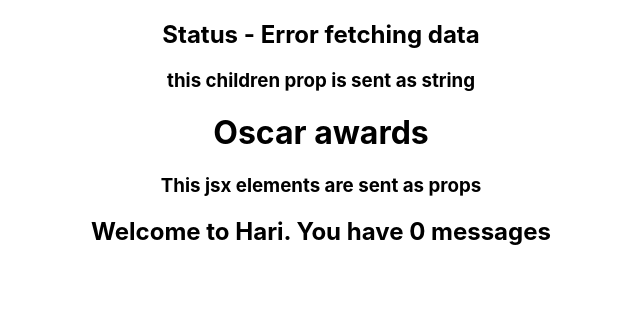
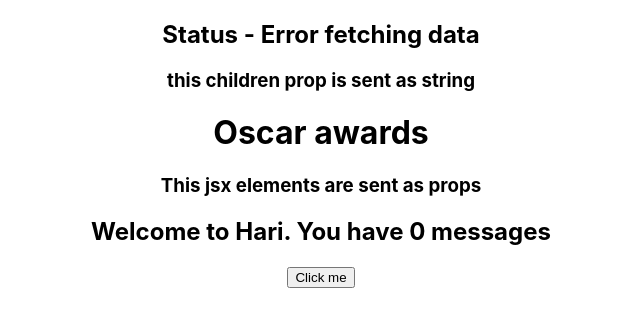
Before and after one commit to saishivah/react-typescript, a React (Create React App) app: page / in a window 1280 px wide. Shown: the top 326 px of the page, without its empty margins (319-959 px from the left). Built offline with nearby package versions, Linux system fonts and the light colour scheme.

Commit message:
added move event to typescript props of button

```diff
--- a/src/App.tsx
+++ b/src/App.tsx
@@ -6,26 +6,8 @@
 import { Status } from "./Status";
 import { Header } from "./Header";
 import { Oscar } from "./Oscar";
+import { Button } from "./Button";
 function App() {
-  const personName = {
-    first: "Bruce",
-    last: "Wayne",
-  };
-  const nameList = [
-    {
-      first: "Bruce",
-      last: "Wayne",
-    },
-    {
-      first: "Clark",
-      last: "Kent",
-    },
-    {
-      first: "Princess",
-      last: "Diana",
-    },
-  ];
-
   return (
     <div className="App">
       <Status status="error" />
@@ -36,6 +18,11 @@
         <h3>This jsx elements are sent as props</h3>
       </Oscar>
       <Greet name="Hari" messageCount={0} isLoggedIn={true} />
+      <Button
+        handleClick={(event, id) => {
+          console.log("Button Clicked", event, id);
+        }}
+      />
     </div>
   );
 }
--- /dev/null
+++ b/src/Button.tsx
@@ -0,0 +1,11 @@
+type ButtonProps = {
+  handleClick: (event: React.MouseEvent<HTMLButtonElement>, id: number) => void;
+};
+
+export const Button = (props: ButtonProps) => {
+  return (
+    <div>
+      <button onClick={(event) => props.handleClick(event, 1)}>Click me</button>
+    </div>
+  );
+};
```
